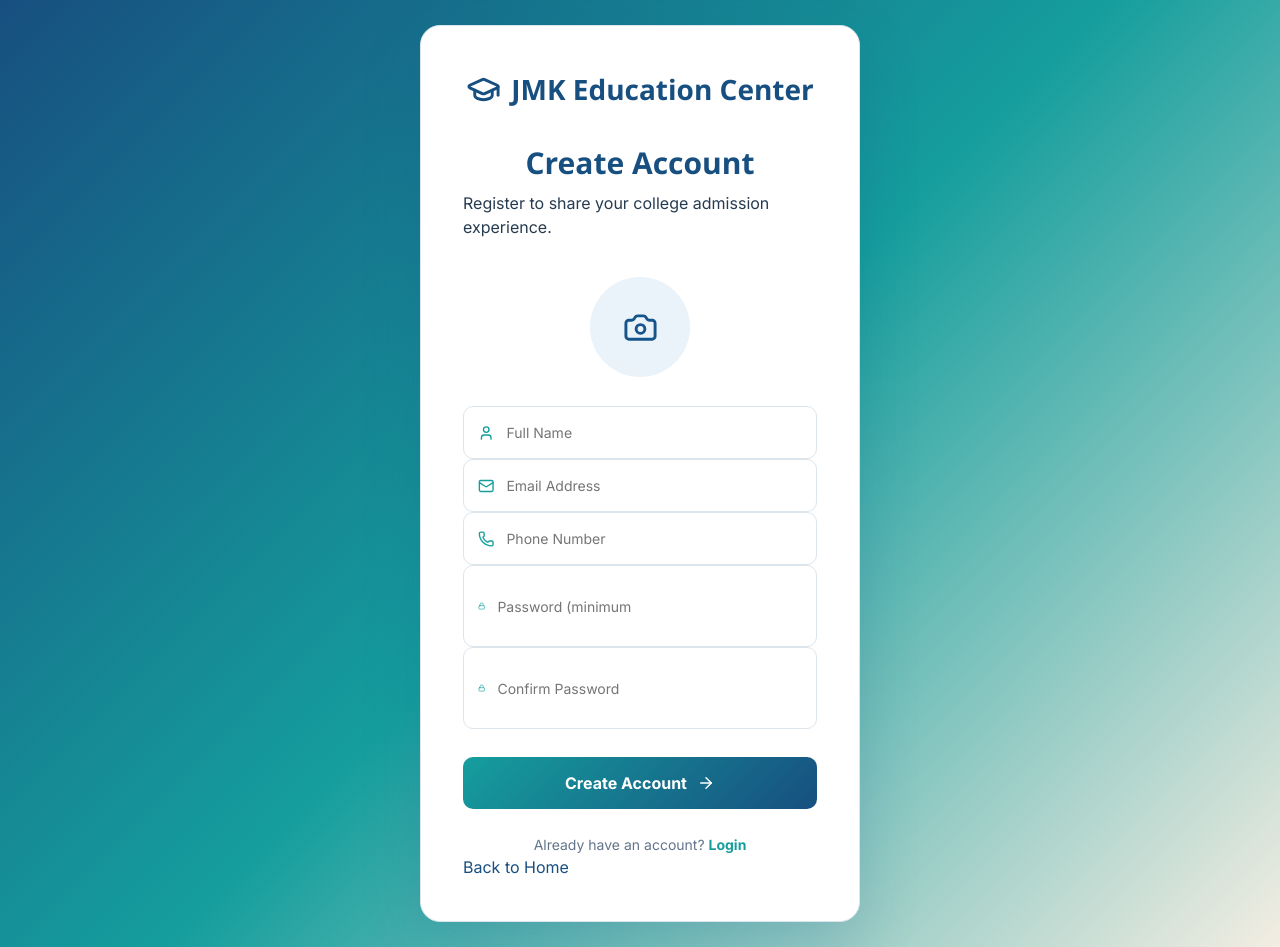
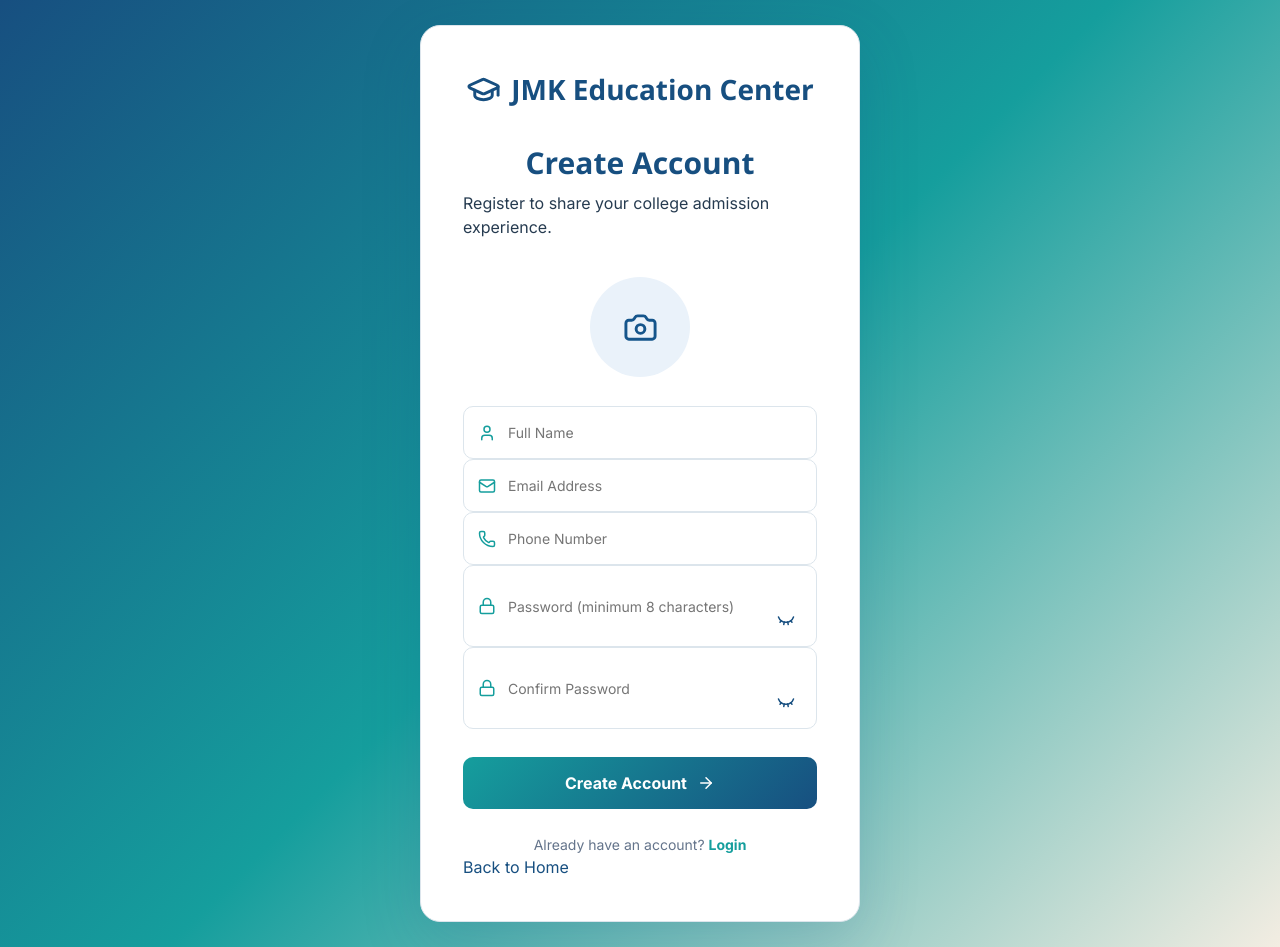
Before and after one commit to kasthu-githup/JMK-college-feedback, a React app in the folder frontend/: page /signup in a window 1280 px wide. Built offline with nearby package versions, Linux system fonts and the light colour scheme; the HTML template or start-up script is replaced by a standard one.

Commit message:
Fix signup icon sizes and password visibility

```diff
--- a/frontend/src/Auth.css
+++ b/frontend/src/Auth.css
@@ -195,3 +195,32 @@
   outline: none !important;
   box-shadow: none !important;
 }
+/* Signup all icons same size */
+.auth-input > svg {
+  width: 18px !important;
+  height: 18px !important;
+  min-width: 18px;
+  flex-shrink: 0;
+}
+
+/* Password eye icon */
+.auth-input .password-toggle {
+  display: flex !important;
+  align-items: center;
+  justify-content: center;
+  width: 32px;
+  height: 32px;
+  min-width: 32px;
+  padding: 0;
+  border: none !important;
+  background: transparent !important;
+  color: #174F80 !important;
+  cursor: pointer;
+  flex-shrink: 0;
+}
+
+.auth-input .password-toggle svg {
+  width: 18px !important;
+  height: 18px !important;
+  display: block;
+}
```
